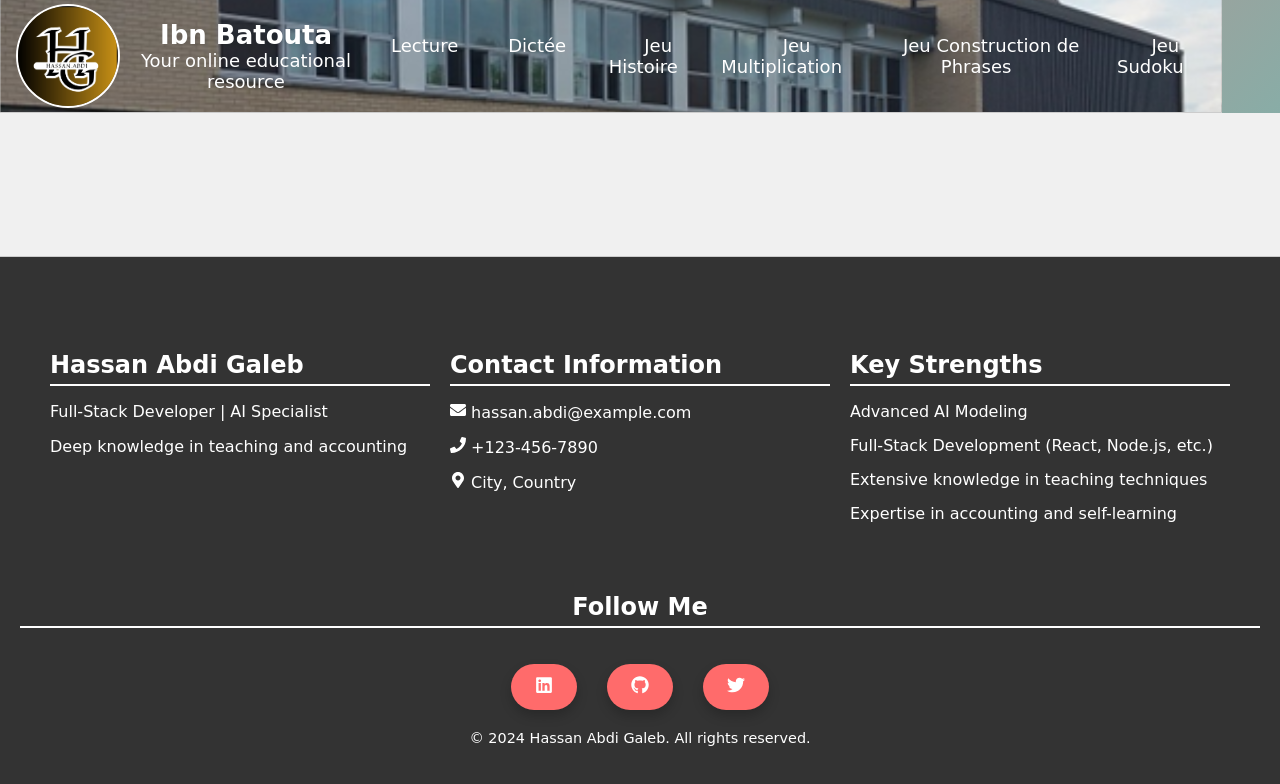
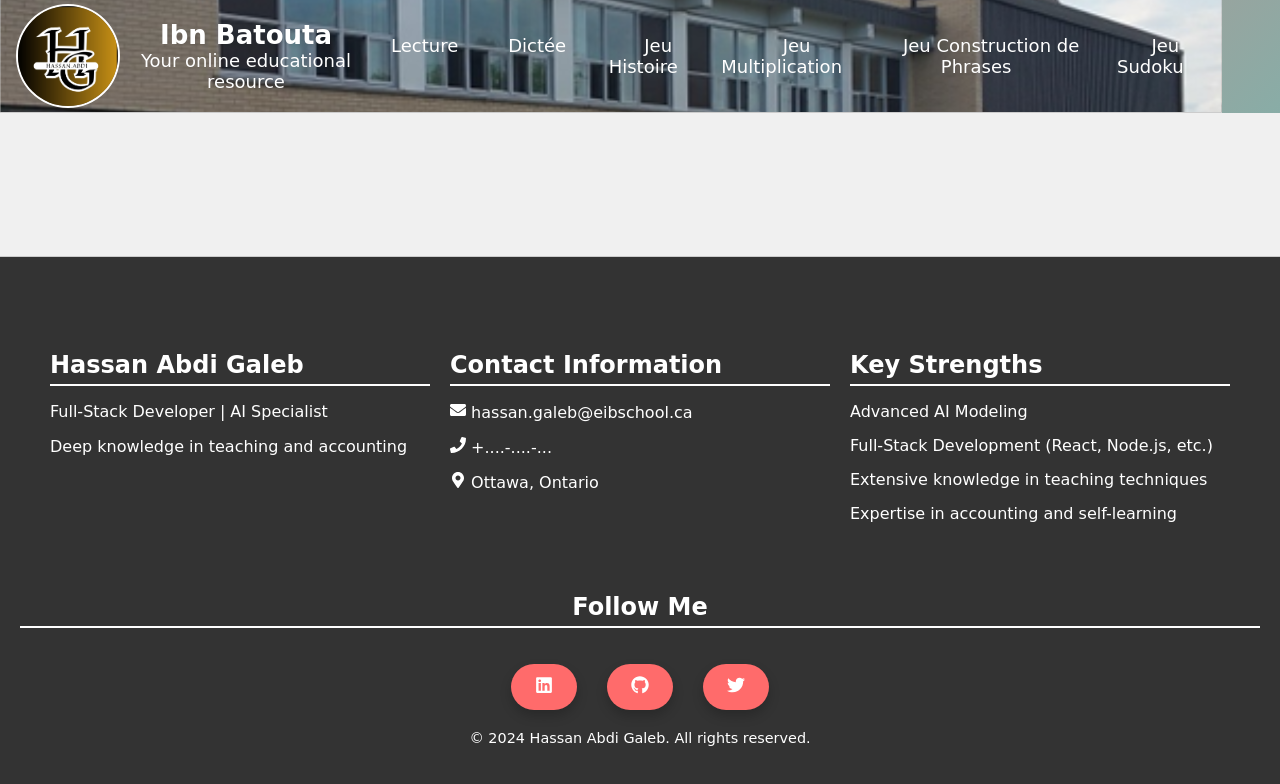
Before and after one commit to 1HassanAbdiG/SiteEducatif-, a React (Create React App) app: page / in a window 1280 px wide. Shown: the top 784 px of the page. Built offline with nearby package versions, Linux system fonts and the light colour scheme.

Commit message:
correction de l'Email

```diff
--- a/src/components/footer.js
+++ b/src/components/footer.js
@@ -17,9 +17,9 @@ const Footer = () => {
         <div className={styles.column}>
           <h3 className={styles.heading}>Contact Information</h3>
           <ul className={styles.list}>
-            <li><FaEnvelope /> <a href="mailto:hassan.abdi@example.com">hassan.abdi@example.com</a></li>
-            <li><FaPhone /> +123-456-7890</li>
-            <li><FaMapMarkerAlt /> City, Country</li>
+            <li><FaEnvelope /> <a href="hassan.galeb@eibschool.ca">hassan.galeb@eibschool.ca</a></li>
+            <li><FaPhone /> +....-....-...</li>
+            <li><FaMapMarkerAlt /> Ottawa, Ontario</li>
           </ul>
         </div>
 
```
